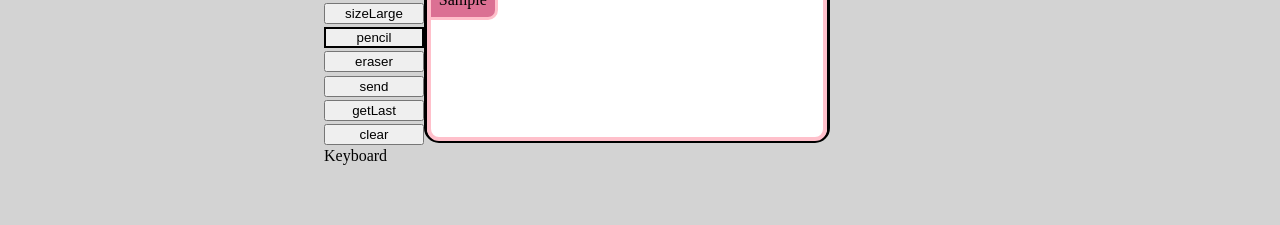
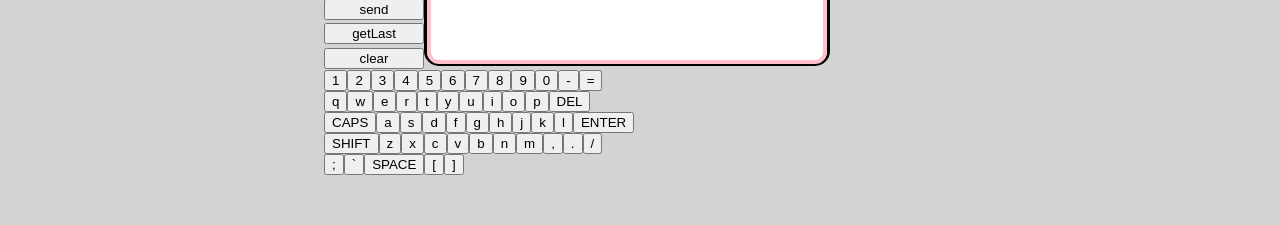
Before and after one commit to SickkMade/react-pictochat, a React (Vite) app: page /login in a window 1280 px wide. Both pictures are taken after typing "Sample" into the empty fields and a click on the button "Submit". Shown: the part 543-768 px from the top of the page. Built offline with nearby package versions, Linux system fonts and the light colour scheme; no server answers.

Commit message:
added keyboard buttons

```diff
--- a/src/App.css
+++ b/src/App.css
@@ -1,7 +1,7 @@
 #holder{
     margin-left:50%;
     transform:translateX(-50%);
-    height:100dvh;
+    height:85dvh;
 }
 
 #input-section{
--- a/src/components/Keyboard.jsx
+++ b/src/components/Keyboard.jsx
@@ -1,7 +1,26 @@
 
 function Keyboard() {
+    const keys = [
+        ['1', '2', '3', '4', '5', '6', '7', '8', '9', '0', '-', '='],
+        ['q', 'w', 'e', 'r', 't', 'y', 'u', 'i', 'o', 'p', 'DEL'],
+        ['CAPS', 'a', 's', 'd', 'f', 'g', 'h', 'j', 'k', 'l', 'ENTER'],
+        ['SHIFT', 'z', 'x', 'c', 'v', 'b', 'n', 'm', ',', '.', '/'],
+        [';', '`', 'SPACE', '[', ']'],
+      ];
+
   return (
-    <div>Keyboard</div>
+    <div>
+        {keys.map((keyarray, i) => {
+            return(
+            <div key={i}>
+                {keyarray.map((key,i) => {
+                    return <button key={i}>{key}</button>
+                })}
+
+            </div>
+            )
+        })}
+    </div>
   )
 }
 
```
